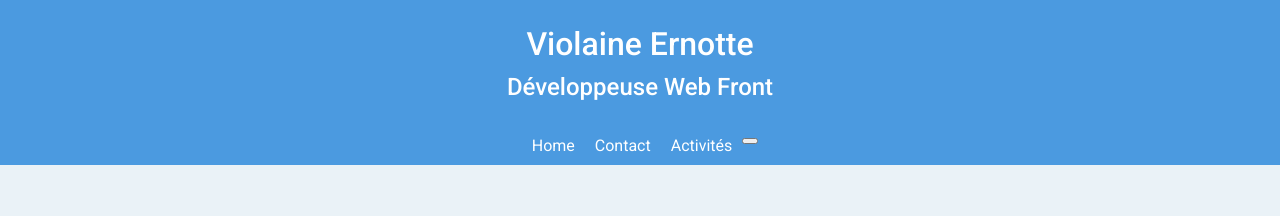
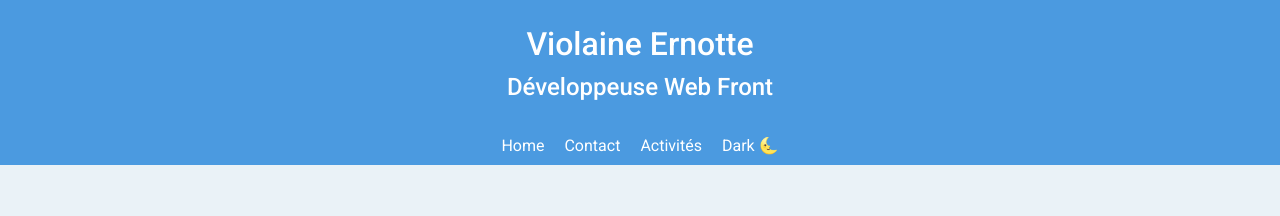
Before and after one commit to vio9/cv, a React (Create React App) app: page / in a window 1280 px wide. Shown: the top 216 px of the page. Built offline with nearby package versions, Linux system fonts and the light colour scheme; no server answers.

Commit message:
create dark mode : use context and toggle button

```diff
--- /dev/null
+++ b/src/components/BoutonMode.js
@@ -0,0 +1,14 @@
+import React from "react";
+import { useContext } from "react/cjs/react.development";
+import "../style/styles.scss";
+import { ThemeContext } from "../utils/context/ThemeContext";
+
+export default function BoutonMode() {
+	const { toggleTheme, theme } = useContext(ThemeContext);
+
+	return (
+		<div onClick={toggleTheme} className="bouton-mode">
+			{theme ? "Dark 🌜" : "Light 🌞"}
+		</div>
+	);
+}
--- a/src/components/Header.js
+++ b/src/components/Header.js
@@ -1,5 +1,5 @@
 import React from "react";
-import Navigation from "./Navigation";
+
 const Header = () => {
 	return (
 		<div>
--- a/src/components/Home.js
+++ b/src/components/Home.js
@@ -1,4 +1,4 @@
-import React from "react";
+import React, { useContext } from "react";
 import Navigation from "./Navigation";
 import "../style/styles.scss";
 import Presentation from "./Presentation";
@@ -8,9 +8,12 @@ import Formation from "./Formation";
 import Footer from "./Footer";
 import Header from "./Header";
 import GoToTop from "./GoToTop";
+import ThemeContextProvider from "../utils/context/ThemeContext";
+
 const Home = () => {
 	return (
 		<div className="wrapper-home">
+			<ThemeContextProvider>
 				<Header />
 				<Navigation />
 				<Presentation />
@@ -19,6 +22,7 @@ const Home = () => {
 				<Formation />
 				<GoToTop />
 				<Footer />
+			</ThemeContextProvider>
 		</div>
 	);
 };
--- a/src/components/Navigation.js
+++ b/src/components/Navigation.js
@@ -1,8 +1,12 @@
 import React from "react";
+import { useContext } from "react";
 import { NavLink } from "react-router-dom";
 import "../style/styles.scss";
+import { ThemeContext } from "../utils/context/ThemeContext";
+import BoutonMode from "./BoutonMode";
 
 const Navigation = () => {
+	const { theme } = useContext(ThemeContext);
 	return (
 		<div className="navbar">
 			<NavLink className="nav-link" exact to="/">
@@ -14,9 +18,7 @@ const Navigation = () => {
 			<NavLink className="nav-link" to="/Activites">
 				Activités
 			</NavLink>
-			<div className="wrapper-night-mood">
-				<button className="night-mood"></button>
-			</div>
+			<BoutonMode />
 		</div>
 	);
 };
--- /dev/null
+++ b/src/style/components/_bouton-mode.scss
@@ -0,0 +1,8 @@
+.bouton-mode {
+	background: color #f1f1f1;
+	border: none;
+	cursor: pointer;
+	padding: 10px;
+	color: #fff;
+	transition: all 0.2 ease-in-out;
+}
--- a/src/style/styles.scss
+++ b/src/style/styles.scss
@@ -8,3 +8,4 @@
 @import "./components/contact";
 @import "./components/go-to-top";
 @import "./components/footer";
+@import "./components/bouton-mode";
--- /dev/null
+++ b/src/utils/context/ThemeContext.js
@@ -0,0 +1,19 @@
+import { createContext, useState } from "react";
+
+export const ThemeContext = createContext();
+
+const ThemeContextProvider = (props) => {
+	const [theme, setTheme] = useState(true);
+
+	const toggleTheme = () => {
+		setTheme(!theme);
+	};
+
+	return (
+		<ThemeContext.Provider value={{ theme, toggleTheme }}>
+			{props.children}
+		</ThemeContext.Provider>
+	);
+};
+
+export default ThemeContextProvider;
```
Lines whose indentation alone changed are shown as unchanged.
